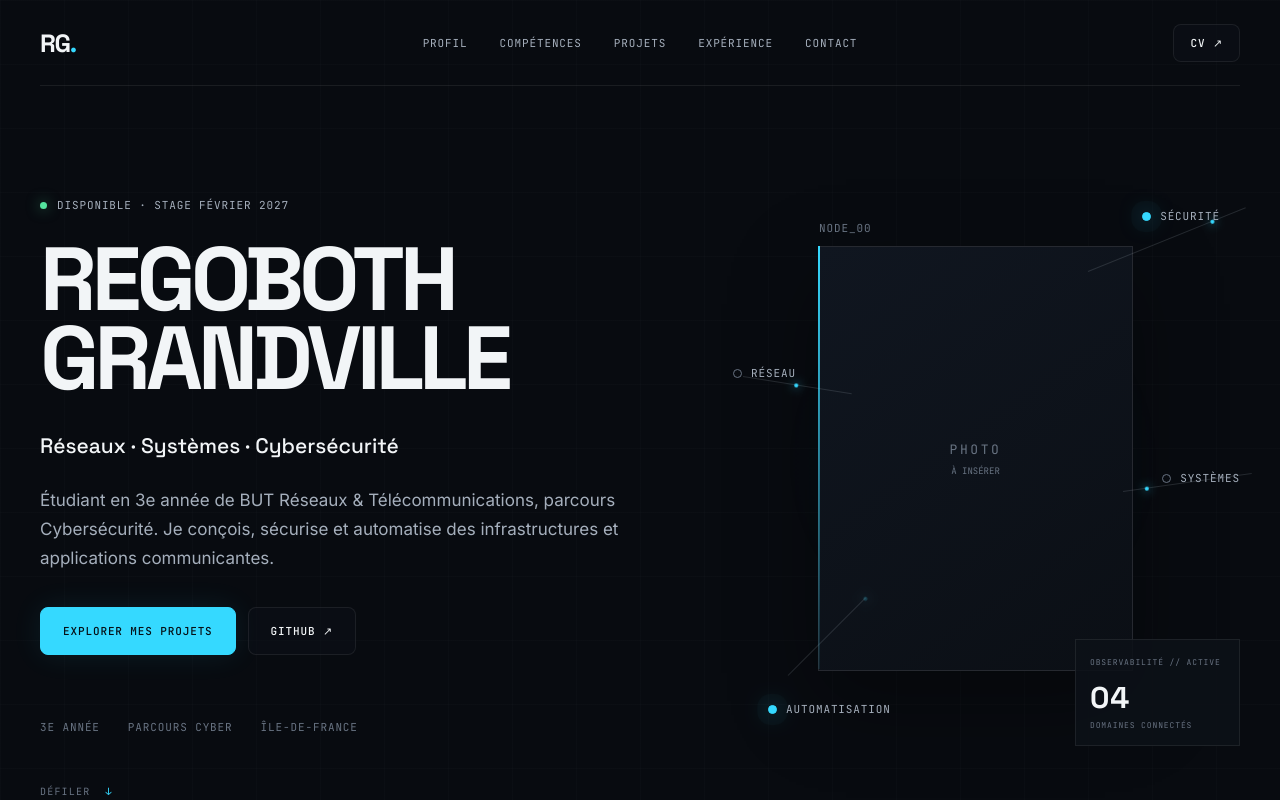
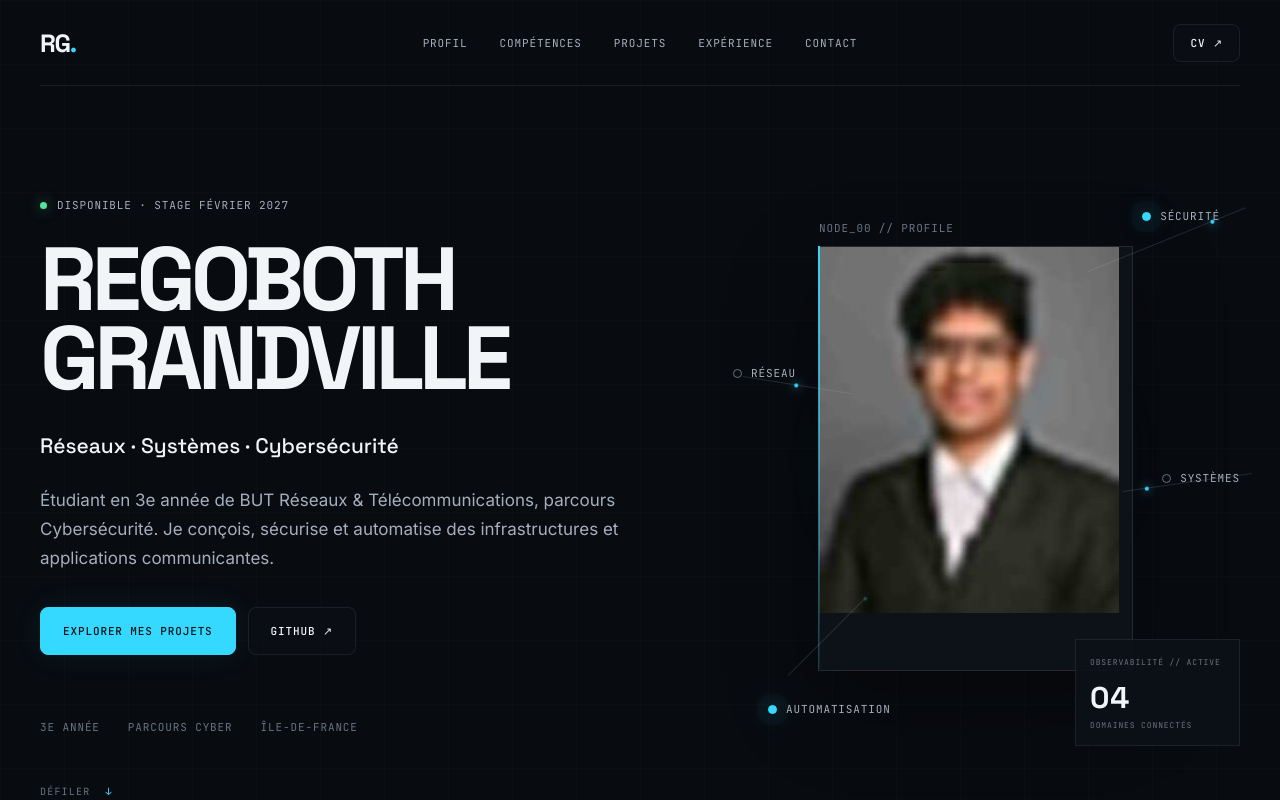
Before and after one commit to regobothgrandville/regobothgrandville.github.io, a React (Vite) app: page / in a window 1280 px wide. Shown: the top 800 px of the page. Built offline with nearby package versions, Linux system fonts and the light colour scheme.

Commit message:
feat: integrate portrait into hero observatory

```diff
--- a/src/App.tsx
+++ b/src/App.tsx
@@ -33,7 +33,12 @@ function App() {
           </div>
           <div className="observatory" aria-label="Topologie représentant mes domaines techniques">
             <div className="observatory__halo" />
-            <div className="portrait-frame"><span className="portrait-frame__edge" /><span className="portrait-frame__node">NODE_00</span><div className="portrait-placeholder"><span>PHOTO</span><small>À INSÉRER</small></div></div>
+            <div className="portrait-frame">
+              <span className="portrait-frame__edge" />
+              <span className="portrait-frame__node">NODE_00 // PROFILE</span>
+              <img className="portrait-image" src="/images/portrait.jpg" alt="Portrait de Regoboth Grandville" width="300" height="400" fetchPriority="high" />
+              <span className="portrait-frame__scan" aria-hidden="true" />
+            </div>
             <span className="connection connection--a"><i /></span><span className="connection connection--b"><i /></span><span className="connection connection--c"><i /></span><span className="connection connection--d"><i /></span>
             <NetworkNode label="SÉCURITÉ" className="node--security" active /><NetworkNode label="RÉSEAU" className="node--network" /><NetworkNode label="SYSTÈMES" className="node--systems" /><NetworkNode label="AUTOMATISATION" className="node--automation" active />
             <div className="telemetry"><span>OBSERVABILITÉ // ACTIVE</span><strong>04</strong><small>DOMAINES CONNECTÉS</small></div>
```
